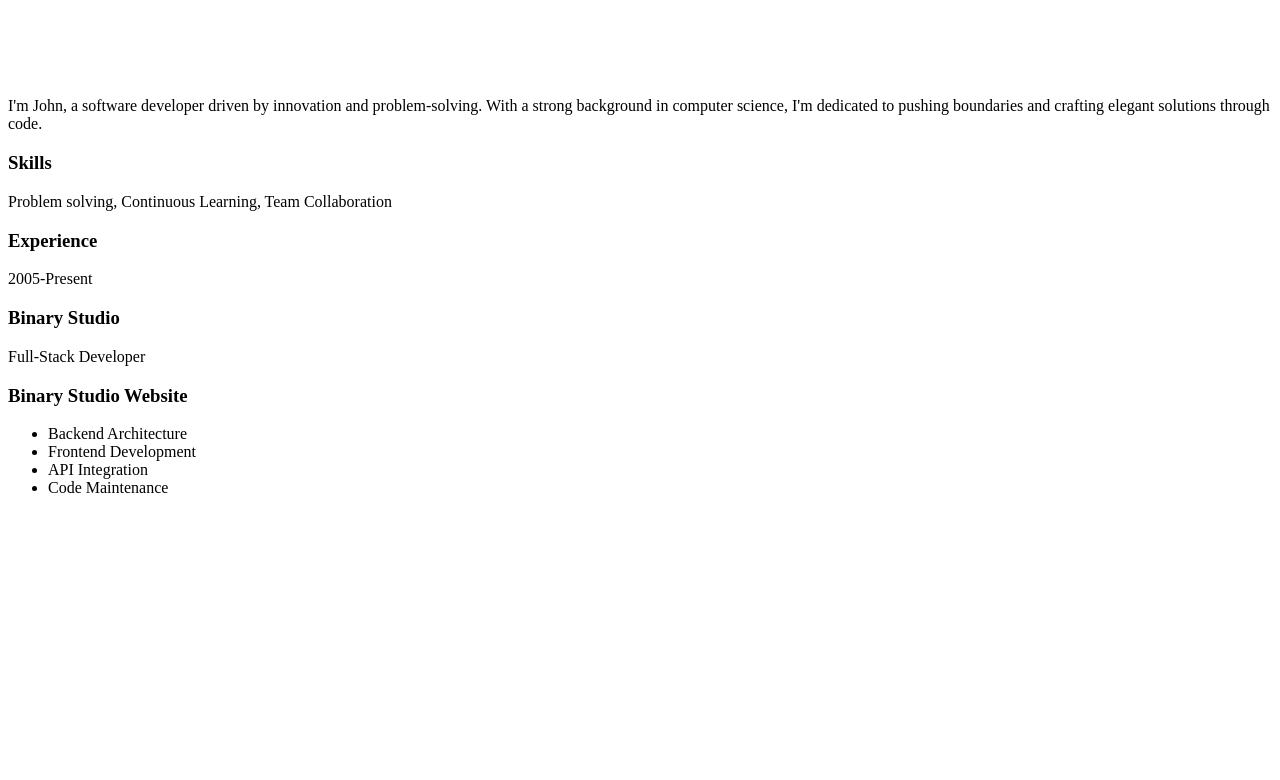
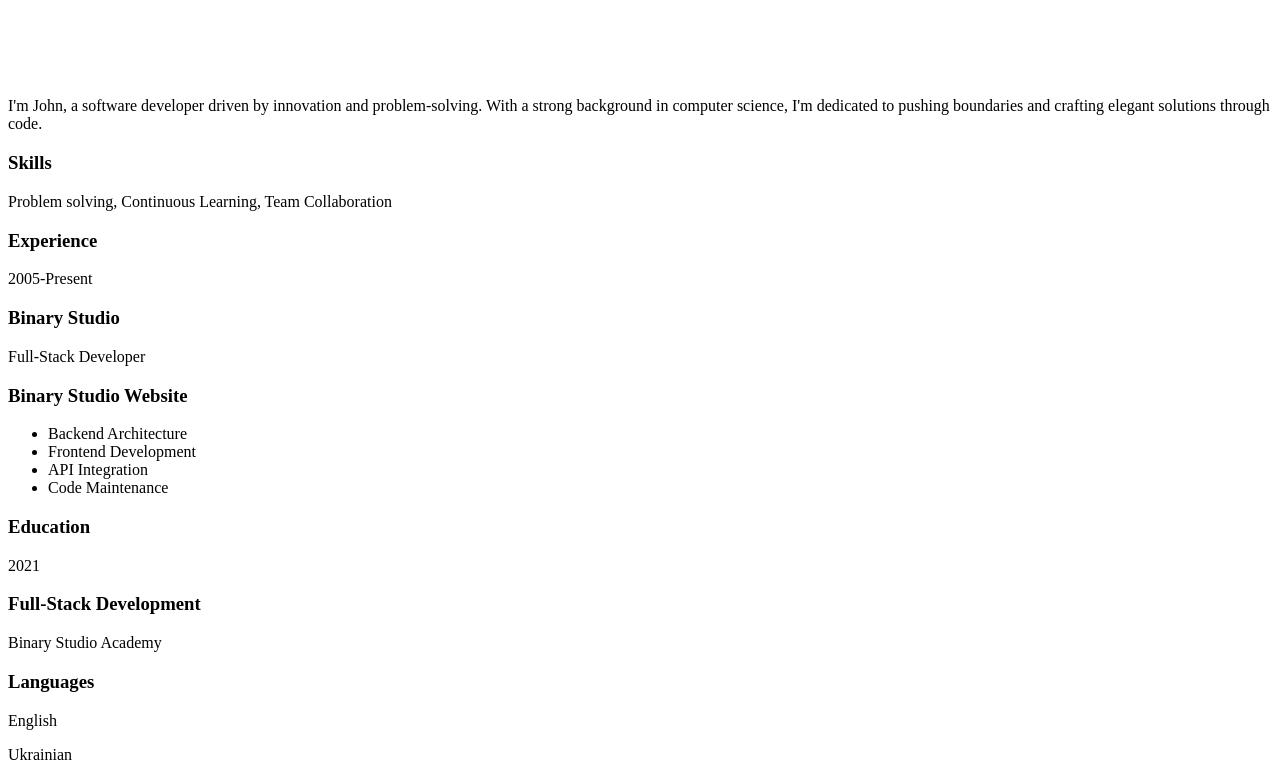
Before and after one commit to alien513/homepage, a plain HTML site: page index.html in a window 1280 px wide. Shown: the part 4785-5565 px from the top of the page. Before the commit the page ends 5298 px from the top, so only its background shows below. Drawn offline with Linux system fonts and the light colour scheme.

Commit message:
Added Additional info

```diff
--- a/index.html
+++ b/index.html
@@ -106,7 +106,21 @@
                   </div>
                 </div>
               </div>
-              <div class="additional-info fv"></div>
+              <div class="additional-info fv">
+                <div class="additional-info__education">
+                  <h3 class="additional-info__education-header">Education</h3>
+                  <div class="additional-info__education-university">
+                    <span class="additional-info__education-university-durability"> 2021 </span>
+                    <h3 class="additional-info__education-university-speciality">Full-Stack Development</h3>
+                    <p class="additional-info__education-university-name">Binary Studio Academy</p>
+                  </div>
+                </div>
+                <div class="additional-info__languages">
+                  <h3 class="additional-info__languages-header">Languages</h3>
+                  <p class="additional-info__languages-item">English</p>
+                  <p class="additional-info__languages-item">Ukrainian</p>
+                </div>
+              </div>
             </div>
           </div>
         </div>
```
